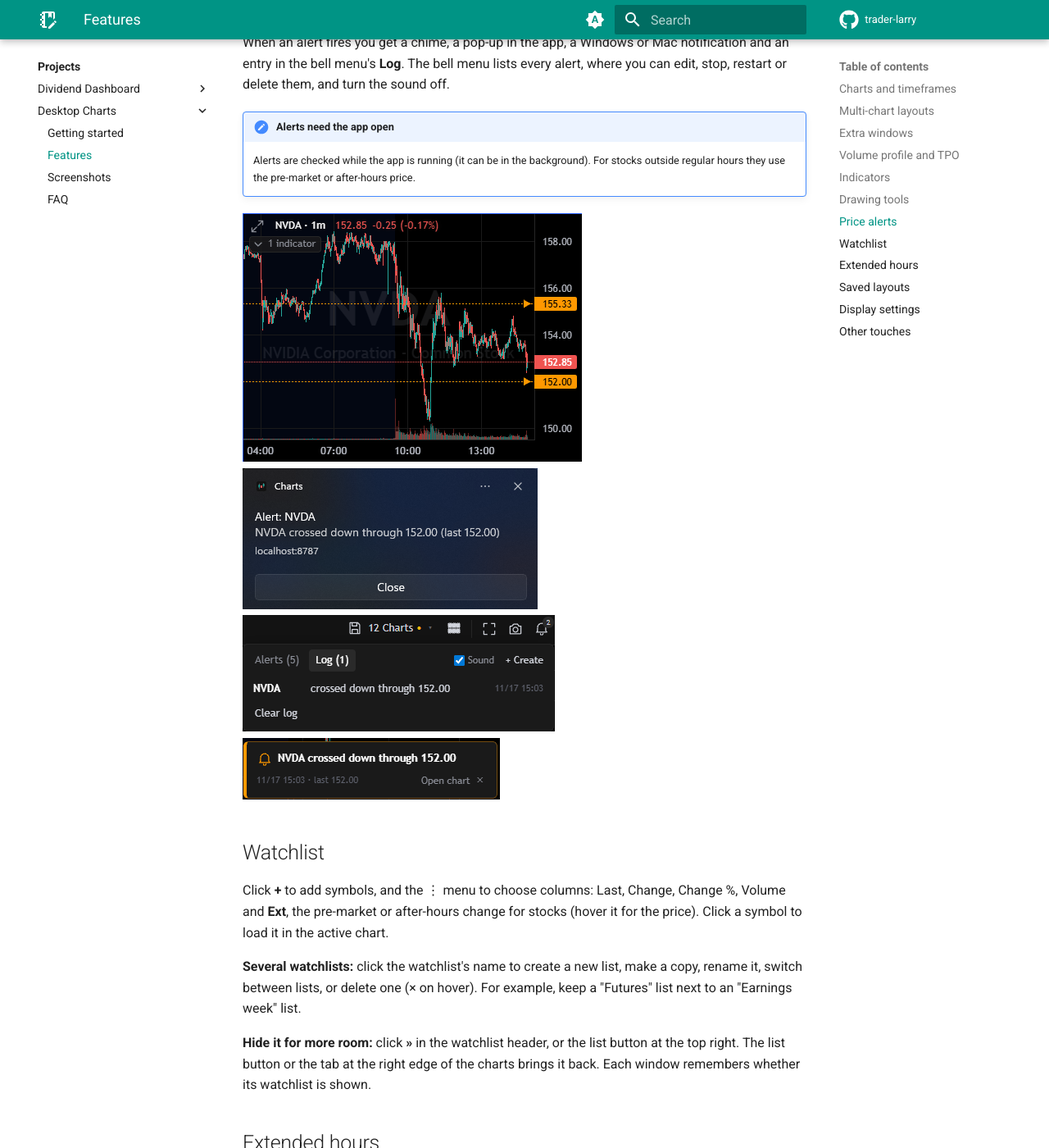
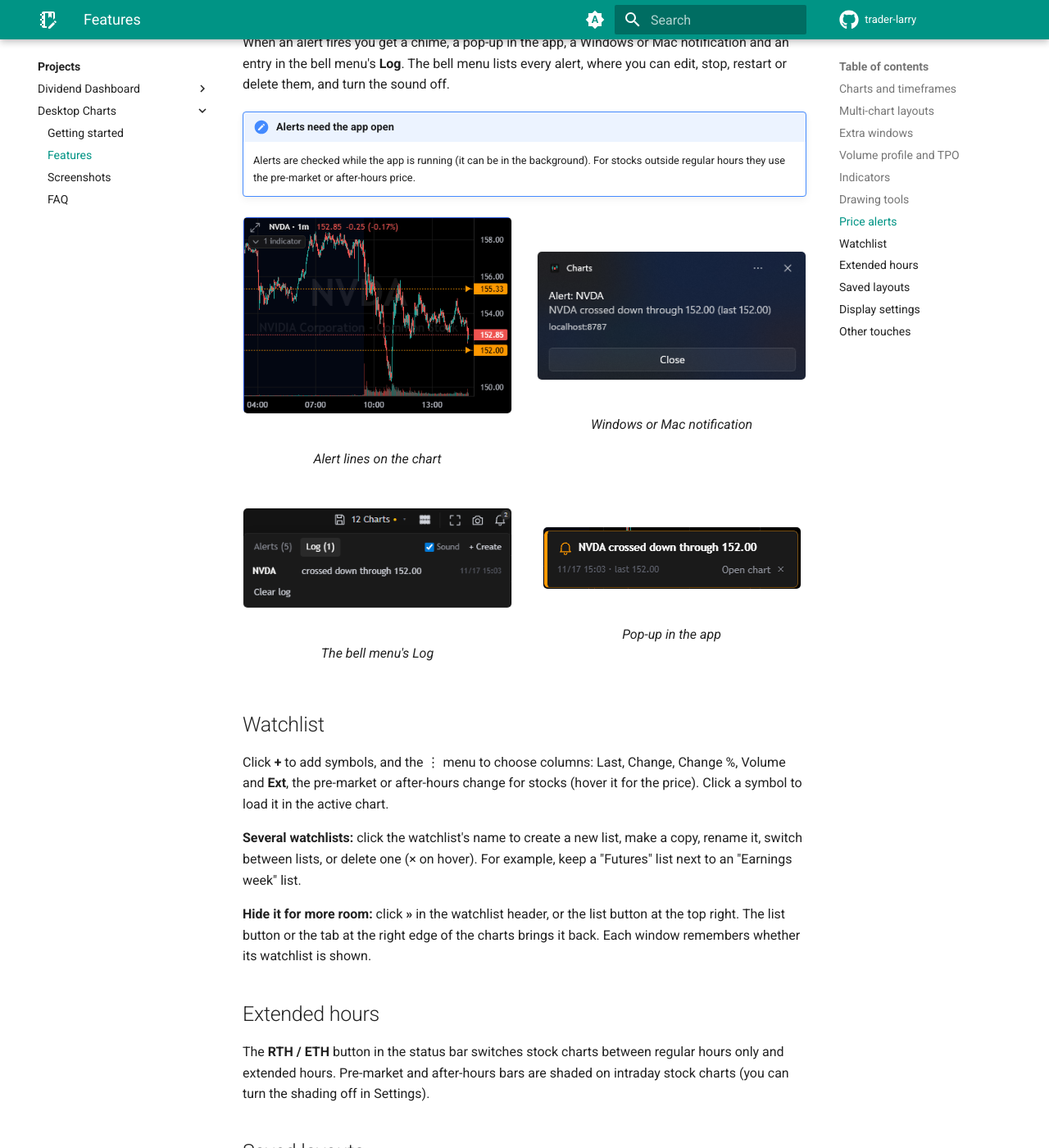
Before and after one commit to trader-larry/trader-larry.github.io, an MkDocs documentation site: the page built from docs/projects/desktop-charts/features.md, in a window 1280 px wide and 1400 px high, scrolled down 3126 px. Shown: the whole window at 82% size. Built offline with MkDocs 1.6.1 and Material for MkDocs 9.7.7, drawn with Linux system fonts in a browser that asks for light colours.

Commit message:
Show price alert screenshots in a centered captioned grid
Move the four alert screenshots into assets/images/desktop-charts/alerts/
with descriptive names, wrap them in figures with captions, and add an
.image-grid style that lays them out two-up (one column on phones).

Co-Authored-By: Claude Opus 5.5 <noreply@anthropic.com>
Claude-Session: https://claude.ai/code/session_01VvQfTNgidtqWUwyEaSuYJS

```diff
--- a/docs/projects/desktop-charts/features.md
+++ b/docs/projects/desktop-charts/features.md
@@ -110,8 +110,29 @@ alert, where you can edit, stop, restart or delete them, and turn the sound off.
     Alerts are checked while the app is running (it can be in the background).
     For stocks outside regular hours they use the pre-market or after-hours price.
 
-![chart price alert](../../assets/images/image.png) ![desktop price alert popup](<../../assets/images/Screenshot 2026-11-17 151151.png>)
-![price alert log](<../../assets/images/Screenshot 2026-11-17 151136.png>) ![in app price alert popup](<../../assets/images/Screenshot 2026-11-17 151117.png>)
+<div class="image-grid" markdown>
+
+<figure markdown="span">
+  ![NVDA 1-minute chart with two orange price alert lines](../../assets/images/desktop-charts/alerts/alert-lines.png){ .screenshot loading=lazy }
+  <figcaption>Alert lines on the chart</figcaption>
+</figure>
+
+<figure markdown="span">
+  ![Windows notification: Alert NVDA crossed down through 152.00](../../assets/images/desktop-charts/alerts/desktop-notification.png){ .screenshot loading=lazy }
+  <figcaption>Windows or Mac notification</figcaption>
+</figure>
+
+<figure markdown="span">
+  ![Bell menu Log tab showing NVDA crossed down through 152.00](../../assets/images/desktop-charts/alerts/alert-log.png){ .screenshot loading=lazy }
+  <figcaption>The bell menu's Log</figcaption>
+</figure>
+
+<figure markdown="span">
+  ![In-app pop-up: NVDA crossed down through 152.00, with Open chart](../../assets/images/desktop-charts/alerts/in-app-popup.png){ .screenshot loading=lazy }
+  <figcaption>Pop-up in the app</figcaption>
+</figure>
+
+</div>
 
 ## Watchlist
 
--- a/docs/stylesheets/extra.css
+++ b/docs/stylesheets/extra.css
@@ -10,3 +10,26 @@
 .md-typeset .grid.cards > ul > li {
   border-radius: 8px;
 }
+
+/* Two-column grid of small screenshots with captions, centered on the page.
+   Usage: <div class="image-grid" markdown> <figure markdown="span">…</figure> … </div>
+   Falls back to one column on narrow screens. */
+.md-typeset .image-grid {
+  display: grid;
+  grid-template-columns: repeat(auto-fit, minmax(16rem, 1fr));
+  gap: 1.5rem;
+  align-items: center;
+  justify-items: center;
+  margin: 1.5em 0;
+}
+
+.md-typeset .image-grid figure {
+  margin: 0;
+  width: 100%;
+}
+
+.md-typeset .image-grid img {
+  max-width: 100%;
+  max-height: 20rem;
+  object-fit: contain;
+}
```
Also changed, not shown: docs/assets/images/desktop-charts/alerts/alert-lines.png (renamed from docs/assets/images/image.png), docs/assets/images/desktop-charts/alerts/alert-log.png (renamed from docs/assets/images/Screenshot 2026-11-17 151136.png), docs/assets/images/desktop-charts/alerts/desktop-notification.png (renamed from docs/assets/images/Screenshot 2026-11-17 151151.png), docs/assets/images/desktop-charts/alerts/in-app-popup.png (renamed from docs/assets/images/Screenshot 2026-11-17 151117.png).
